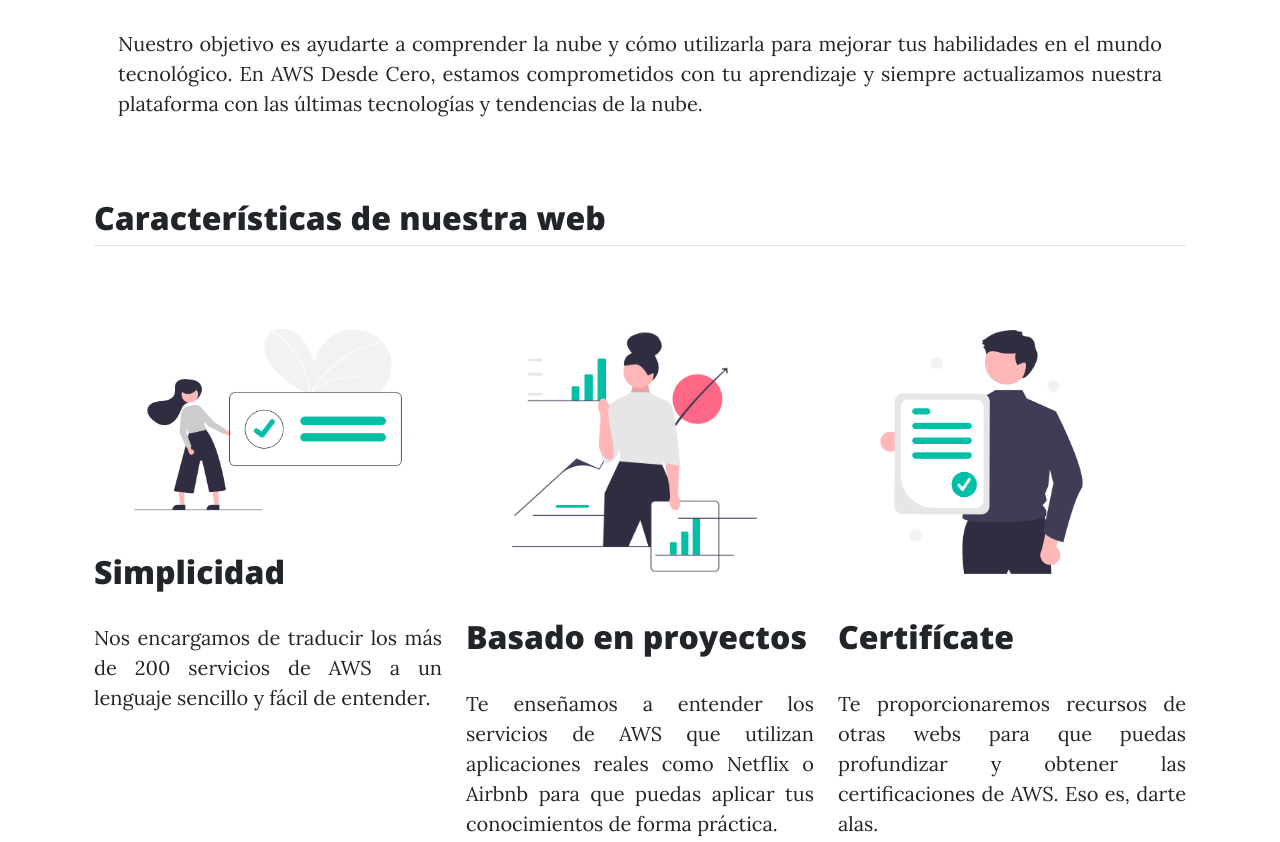
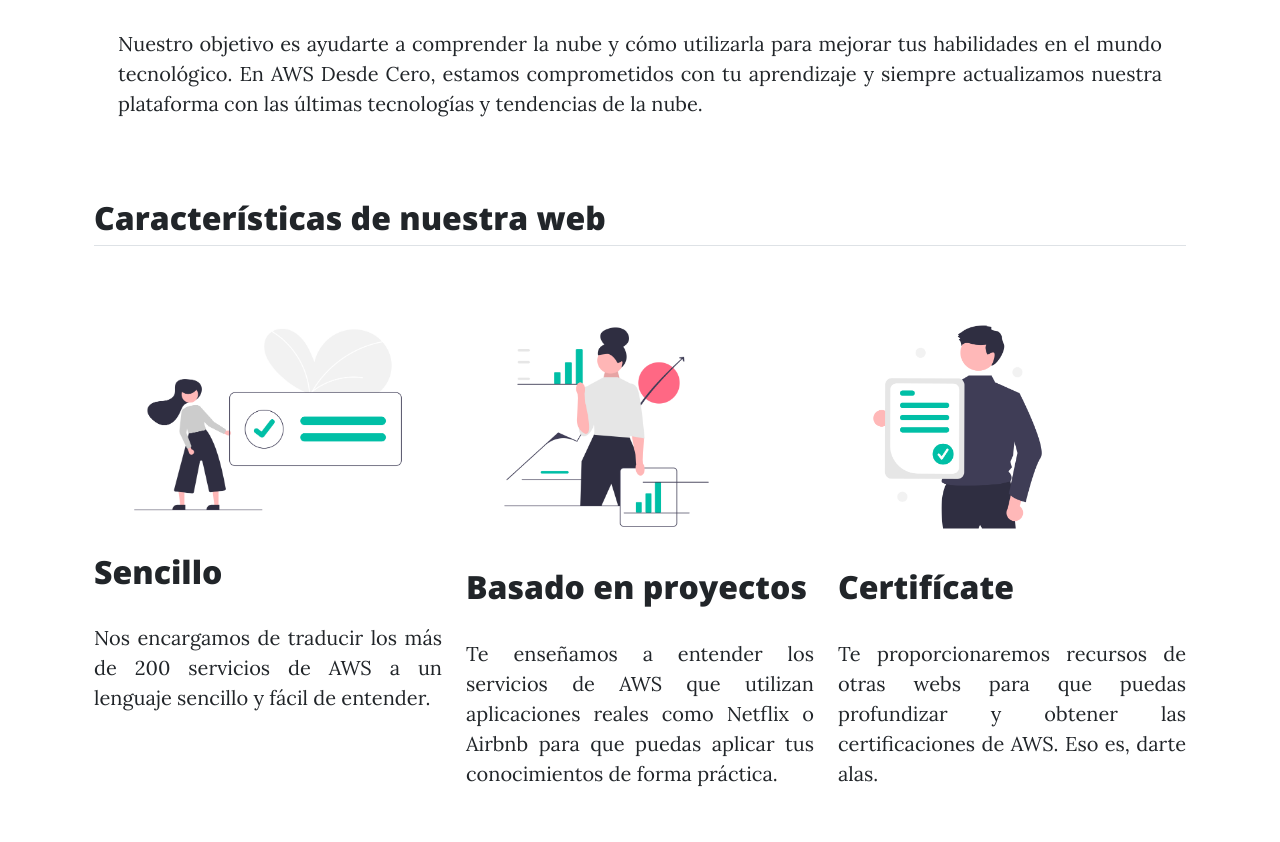
Before and after one commit to FernandoCarazoMelo/awsdesdecero, a Flask app: page / in a window 1280 px wide. Shown: the part 1680-2522 px from the top of the page. Run offline with Flask 2, Linux system fonts and the light colour scheme; some libraries are stand-ins or nearby versions.

Commit message:
fix bug of png

```diff
--- a/templates/aws-services/aws-template.html
+++ b/templates/aws-services/aws-template.html
@@ -11,7 +11,7 @@
         <div class="row gx-4 gx-lg-5 justify-content-center">
             <div class="col-md-10 col-lg-8 col-xl-7">
 
-                <img src=" {{ url_for('static', filename= file ) }}" alt="">
+                <img src=" {{ url_for('static', filename= 'img/aws/' + file_jpg + '.png' ) }}" alt="">
                 <p>{{ 'img/aws/' + file_jpg + '.png' }}</p>
                 {% include "aws-services/" + file + ".html"%}
                 <p class="post-meta">
--- a/templates/index.html
+++ b/templates/index.html
@@ -47,15 +47,15 @@ Aprendizaje en la nube - Aprende, practica, certifícate en AWS
     <div class="row g-4 py-5 row-cols-1 row-cols-lg-3 align-items-stretch">
         <div class="feature col">
             <div class="feature-icon mb-3">
-                <img src="{{ url_for('static', filename='img/simple.png') }}" alt="" class="img-fluid" style="max-height: 300px;">
+                <img src="{{ url_for('static', filename='img/simple.png') }}" alt="" class="img-fluid" style="max-height: 250px;">
             </div>
-            <h3 class="fs-2">Simplicidad</h3>
+            <h3 class="fs-2">Sencillo</h3>
             <p>Nos encargamos de traducir los más de 200 servicios de AWS a un lenguaje sencillo y fácil de entender.
             </p>
         </div>
         <div class="feature col">
             <div class="feature-icon mb-3">
-                <img src="{{ url_for('static', filename='img/project.png') }}" alt="" class="img-fluid" style="max-height: 300px;">
+                <img src="{{ url_for('static', filename='img/project.png') }}" alt="" class="img-fluid" style="max-height: 250px;">
             </div>
             <h3 class="fs-2">Basado en proyectos</h3>
             <p>Te enseñamos a entender los servicios de AWS que utilizan aplicaciones reales como Netflix o Airbnb para
@@ -63,7 +63,7 @@ Aprendizaje en la nube - Aprende, practica, certifícate en AWS
         </div>
         <div class="feature col">
             <div class="feature-icon mb-3">
-                <img src="{{ url_for('static', filename='img/certificate.png') }}" alt="" class="img-fluid" style="max-height: 300px;">
+                <img src="{{ url_for('static', filename='img/certificate.png') }}" alt="" class="img-fluid" style="max-height: 250px;">
             </div>
             <h3 class="fs-2">Certifícate</h3>
             <p>Te proporcionaremos recursos de otras webs para que puedas profundizar y obtener las certificaciones de
```
Also changed, not shown: static/img/aws/00-Amazon-S3.png (renamed from static/img/aws/00-Amazon S3.png), static/img/aws/01-Amazon-EC2.png (renamed from static/img/aws/01-Amazon EC2.png), static/img/aws/02-Amazon-ECR.png (renamed from static/img/aws/02-Amazon ECR.png), static/img/aws/03-Amazon-ECS.png (renamed from static/img/aws/03-Amazon ECS.png), static/img/aws/04-Amazon-Elastic-Beanstalk.png (renamed from static/img/aws/04-Amazon Elastic Beanstalk.png).
